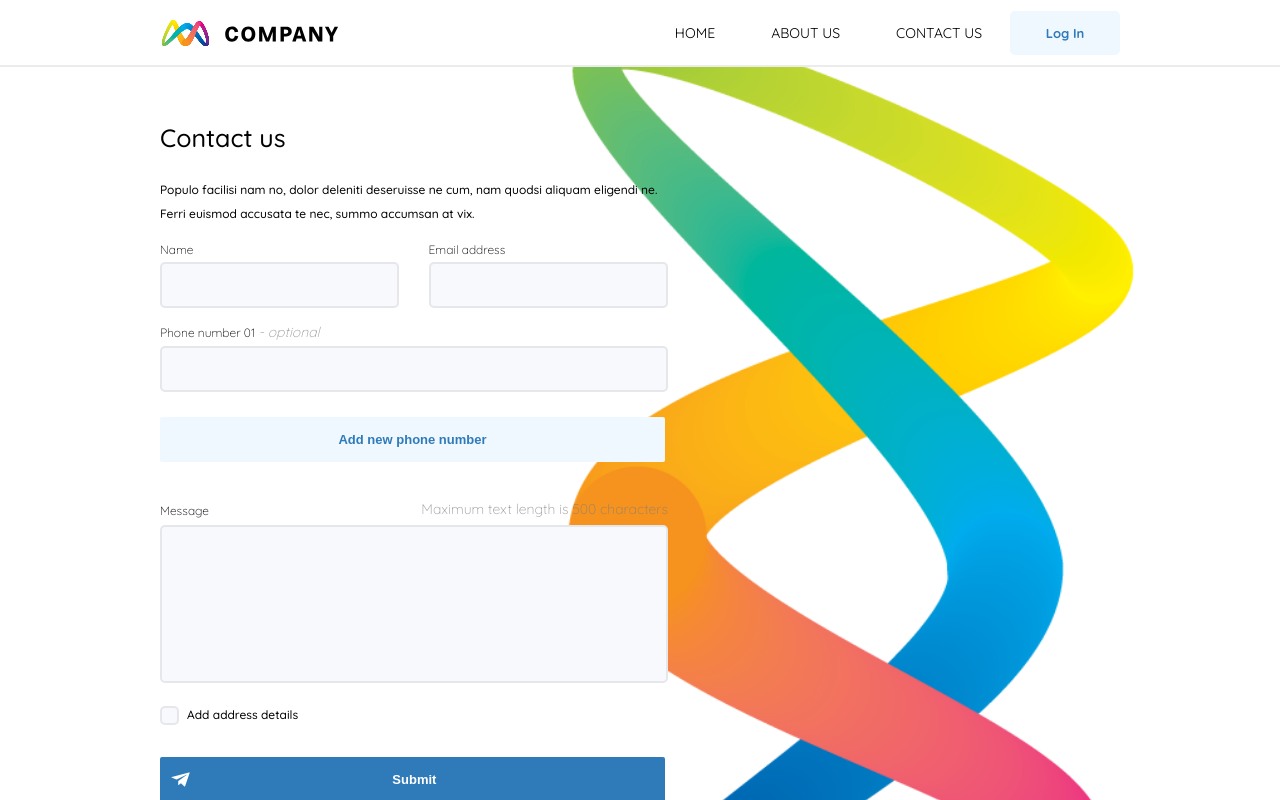
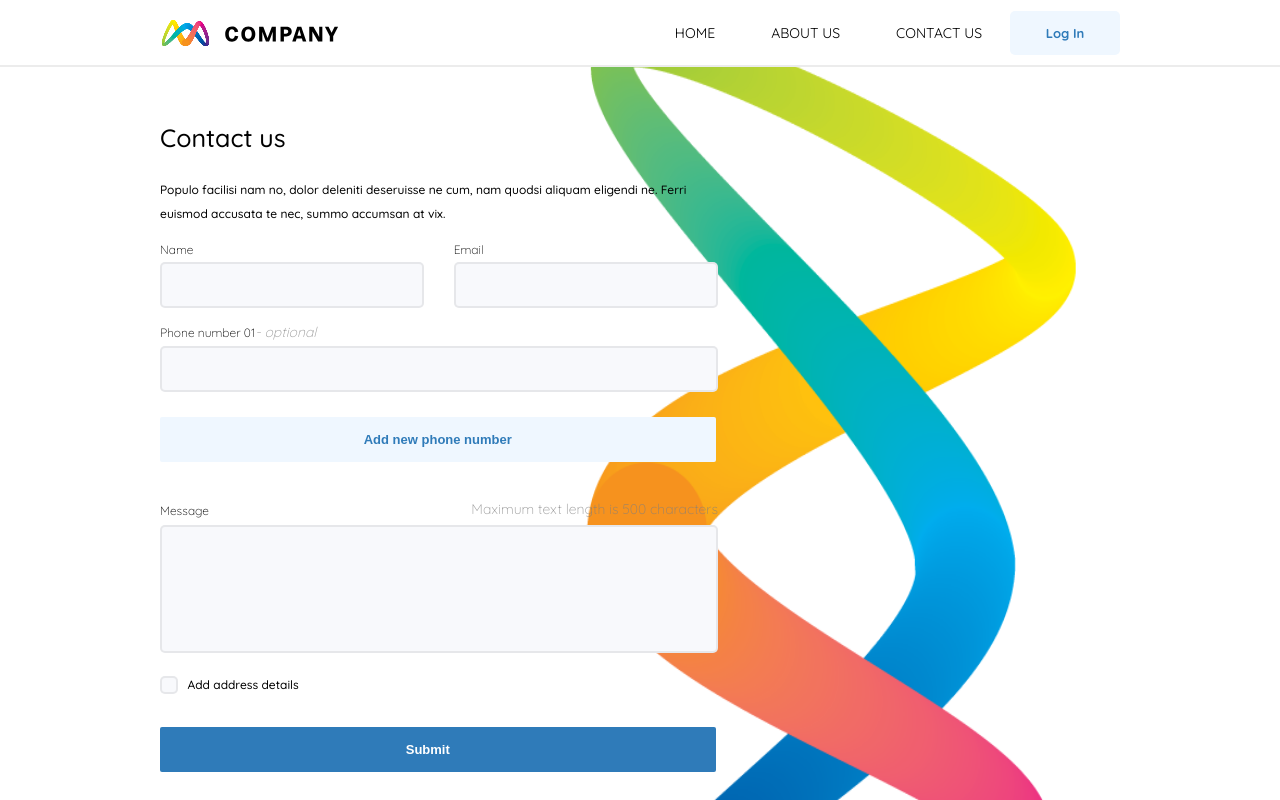
Before and after one commit to Huz1995/test, a React (Create React App) app: page /contact-us in a window 1280 px wide. Shown: the top 800 px of the page. Built offline with nearby package versions, Linux system fonts and the light colour scheme.

Commit message:
finishing form

```diff
--- /dev/null
+++ b/src/appStructure/enum.tsx
@@ -0,0 +1,5 @@
+export enum FormInputEnum {
+   Field,
+   TextArea,
+   Checkbox,
+}
--- a/src/components/Form/form.scss
+++ b/src/components/Form/form.scss
@@ -1,18 +1,6 @@
 @import "../../variables.scss";
 
-@mixin GeneralFieldStyles {
-   border-radius: 5px;
-   background-color: $formfield-color;
-   border: $headfoot-border;
-}
-
-@mixin InputFieldStyles {
-   @include GeneralFieldStyles();
-   display: block;
-   width: 100%;
-}
-
-@mixin GeneralButtonStyles {
+@mixin GeneralFormButtonStyles {
    width: 101%;
    height: 45px;
    border: none;
@@ -23,76 +11,40 @@
    border-radius: 2px;
 }
 
-.form {
+.formClosed {
    width: 550px;
+   padding-bottom: 200px;
+}
+
+.formOpen {
+   width: 550px;
+}
+
 .formRow {
    display: flex;
    width: 100%;
    justify-content: space-between;
 
-      .field {
-         height: 40px;
-         @include InputFieldStyles();
-      }
-
-      textarea {
-         resize: none;
-         @include InputFieldStyles();
-      }
-
    .fill {
       width: 80px;
    }
 
-      textarea:focus,
-      input:focus {
-         outline: none;
-      }
-
-      label {
-         width: 100%;
-         .hint {
-            text-decoration: none;
-            @include GrayedText();
-         }
-         .italic {
-            font-style: italic;
-         }
-         .messageLabel {
-            display: flex;
-            position: relative;
-            top: 10px;
-            .hint {
-               position: relative;
-               top: 8px;
-               left: 8px;
-            }
-         }
-      }
-   }
-
-   .checkboxRow {
-      margin: 10px 0 15px 0;
-      align-items: center;
-      display: flex;
-      .checkbox {
-         @include GeneralFieldStyles();
-         margin-right: 8px;
-         width: 15px;
-         height: 15px;
+   .fill2 {
+      width: 200px;
    }
 }
 
 .numButton {
    background-color: $opac-button-color;
    color: $button-color;
-      @include GeneralButtonStyles();
+   @include GeneralFormButtonStyles();
 }
 
 .submitButton {
    background-color: $button-color;
    color: white;
-      @include GeneralButtonStyles();
+   cursor: pointer;
+   @include GeneralFormButtonStyles();
 
    img {
       height: 15px;
@@ -105,4 +57,3 @@
       right: 10px;
    }
 }
-}
--- a/src/components/Form/form.tsx
+++ b/src/components/Form/form.tsx
@@ -1,50 +1,203 @@
-import React from "react";
-import Spacer from "../spacer";
+import { ChangeEvent, FormEvent, useState } from "react";
 import "./form.scss";
 import sicon from "../../assets/Icon_Submit.svg";
-import { subTitle, mainText, mainTextEmph } from "../../appStructure/constants";
+import { subTitle, mainTextEmph } from "../../appStructure/constants";
+import { FormData } from "../../appStructure/models";
+import FormInput from "../FormInput/formInput";
+import { FormInputEnum } from "../../appStructure/enum";
 
 function Form({ title, description }: { title: string; description: string }) {
+   const [formState, setFormState] = useState<FormData>({
+      name: "",
+      email: "",
+      phoneNumber: "",
+      message: "",
+      addressLine1: "",
+      addressLine2: "",
+      cityTown: "",
+      stateCounty: "",
+      postcode: "",
+      country: "",
+   });
+
+   const [checkboxState, setCheckboxState] = useState<boolean>(false);
+
+   const handleFormChange = (
+      event: ChangeEvent<HTMLInputElement | HTMLTextAreaElement>,
+      attr: keyof FormData
+   ) => {
+      event.preventDefault();
+      const newState: FormData = {
+         name: formState.name,
+         email: formState.email,
+         phoneNumber: formState.phoneNumber,
+         message: formState.message,
+         addressLine1: formState.addressLine1,
+         addressLine2: formState.addressLine2,
+         cityTown: formState.cityTown,
+         stateCounty: formState.stateCounty,
+         postcode: formState.postcode,
+         country: formState.country,
+      };
+      newState[attr] = event.target.value;
+      setFormState(newState);
+   };
+
+   const handleCheckboxChange = () => {
+      setCheckboxState(!checkboxState);
+   };
+
+   const handleSubmit = (event: FormEvent<HTMLFormElement>) => {
+      event.preventDefault();
+      const dataForApi = {
+         FullName: formState.name,
+         EmailAddress: formState.email,
+         PhoneNumber:
+            formState.phoneNumber === "" ? [] : [formState.phoneNumber],
+         message: formState.message,
+         bIncludeAddressDetails: checkboxState,
+         AddressDetails: {
+            AddressLine1: formState.addressLine1,
+            AddressLine2: formState.addressLine2,
+            CityTown: formState.cityTown,
+            StateCounty: formState.stateCounty,
+            Postcode: formState.postcode,
+            Country: formState.country,
+         },
+      };
+      const requestOptions = {
+         method: "post",
+         headers: {
+            Accept: "application/json",
+            "Content-Type": "application/json",
+         },
+         body: JSON.stringify(dataForApi),
+      };
+      fetch(
+         "https://interview-assessment.api.avamae.co.uk/api/v1/home/banner-details"
+      )
+         .then((res) => {
+            console.log(res);
+         })
+         .catch((e) => console.log(e));
+   };
+
+   const renderWhenCheckboxTicked = (): JSX.Element => {
+      if (checkboxState === true) {
          return (
-      <div className="form">
+            <>
+               <div className="formRow">
+                  <FormInput
+                     inputType={FormInputEnum.Field}
+                     handler={handleFormChange}
+                     title="Address line 1"
+                     attribute="addressLine1"
+                  ></FormInput>
+                  <div className="fill"></div>
+                  <FormInput
+                     inputType={FormInputEnum.Field}
+                     handler={handleFormChange}
+                     title="Address line 2"
+                     hint="- optional"
+                     attribute="addressLine2"
+                  ></FormInput>
+               </div>
+               <div className="formRow">
+                  <FormInput
+                     inputType={FormInputEnum.Field}
+                     handler={handleFormChange}
+                     title="City/Town"
+                     attribute="cityTown"
+                  ></FormInput>
+                  <div className="fill2"></div>
+                  <FormInput
+                     inputType={FormInputEnum.Field}
+                     handler={handleFormChange}
+                     title="State/County"
+                     attribute="stateCounty"
+                  ></FormInput>
+                  <div className="fill2"></div>
+                  <FormInput
+                     inputType={FormInputEnum.Field}
+                     handler={handleFormChange}
+                     title="Postcode"
+                     attribute="postcode"
+                  ></FormInput>
+                  <div className="fill2"></div>
+                  <FormInput
+                     inputType={FormInputEnum.Field}
+                     handler={handleFormChange}
+                     title="Country"
+                     attribute="country"
+                  ></FormInput>
+               </div>
+            </>
+         );
+      } else {
+         return <></>;
+      }
+   };
+
+   return (
+      <div className={checkboxState == false ? "formClosed" : "formOpen"}>
          <p className={subTitle}>{title}</p>
          <p className={mainTextEmph}>{description}</p>
+
+         <form onSubmit={(e) => handleSubmit(e)}>
             <div className="formRow">
-            <label className={mainText}>
-               Name
-               <input className="field" type="text" name="name" />
-            </label>
+               <FormInput
+                  inputType={FormInputEnum.Field}
+                  handler={handleFormChange}
+                  title="Name"
+                  attribute="name"
+               ></FormInput>
                <div className="fill"></div>
-            <label className={mainText}>
-               Email address
-               <input className="field" type="text" name="name" />
-            </label>
+               <FormInput
+                  inputType={FormInputEnum.Field}
+                  handler={handleFormChange}
+                  title="Email"
+                  attribute="email"
+               ></FormInput>
             </div>
+
             <div className="formRow">
-            <label className={mainText}>
-               Phone number 01 <u className="hint italic">- optional</u>
-               <input className="field" type="text" name="name" />
-            </label>
+               <FormInput
+                  inputType={FormInputEnum.Field}
+                  handler={handleFormChange}
+                  title="Phone number 01"
+                  hint="- optional"
+                  attribute="phoneNumber"
+               ></FormInput>
             </div>
+
             <button className="numButton">Add new phone number</button>
+
             <div className="formRow">
-            <label className={mainText}>
-               <div className="messageLabel">
-                  <p>Message</p>
-                  <Spacer></Spacer>
-                  <u className="hint">Maximum text length is 500 characters</u>
+               <FormInput
+                  inputType={FormInputEnum.TextArea}
+                  handler={handleFormChange}
+                  title="Message"
+                  hint="Maximum text length is 500 characters"
+                  attribute="message"
+               ></FormInput>
             </div>
-               <textarea rows={10} name="name" />
-            </label>
-         </div>
-         <div className="checkboxRow">
-            <div className="checkbox"></div>
-            <label className="mainTextEmph">Add address details</label>
-         </div>
-         <button className="submitButton">
+
+            <FormInput
+               inputType={FormInputEnum.Checkbox}
+               title="Add address details"
+               className={
+                  checkboxState === false ? "checkbox" : "checkbox active"
+               }
+               checkBoxClick={handleCheckboxChange}
+            ></FormInput>
+
+            {renderWhenCheckboxTicked()}
+
+            <button type="submit" className="submitButton">
                <img src={sicon} alt="submit"></img>
                <label>Submit</label>
             </button>
+         </form>
       </div>
    );
 }
--- /dev/null
+++ b/src/components/FormInput/formInput.scss
@@ -0,0 +1,72 @@
+@import "../../variables.scss";
+
+//mixins for form
+@mixin GeneralFieldStyles {
+   border-radius: 5px;
+   background-color: $formfield-color;
+   border: $headfoot-border;
+}
+
+@mixin InputFieldStyles {
+   @include GeneralFieldStyles();
+   display: block;
+   width: 100%;
+}
+
+input[type="text"] {
+   height: 40px;
+   @include InputFieldStyles();
+}
+
+textarea {
+   resize: none;
+   @include InputFieldStyles();
+}
+
+textarea:focus,
+input:focus {
+   outline: none;
+}
+
+label {
+   width: 100%;
+   .hint {
+      text-decoration: none;
+      @include GrayedText();
+   }
+   .italic {
+      font-style: italic;
+   }
+   .messageLabel {
+      display: flex;
+      position: relative;
+      top: 10px;
+      .hint {
+         position: relative;
+         top: 8px;
+         left: 8px;
+      }
+   }
+}
+
+.checkboxRow {
+   margin: 10px 0 15px 0;
+   align-items: center;
+   display: flex;
+
+   .checkbox {
+      height: 10px;
+      width: 10px;
+      padding: 2px;
+      margin-right: 10px;
+      @include GeneralFieldStyles();
+      cursor: pointer;
+   }
+
+   .active {
+      border-color: $button-color;
+      background-image: linear-gradient($button-color, $button-color),
+         linear-gradient($formfield-color, $formfield-color);
+      background-clip: content-box, padding-box;
+   }
+}
--- /dev/null
+++ b/src/components/FormInput/formInput.tsx
@@ -0,0 +1,72 @@
+import React, { ChangeEvent } from "react";
+import { mainText } from "../../appStructure/constants";
+import Spacer from "../spacer";
+import { FormData } from "../../appStructure/models";
+import "./formInput.scss";
+import { FormInputEnum } from "../../appStructure/enum";
+
+function FormInput({
+   inputType,
+   handler,
+   title,
+   hint,
+   attribute,
+   className,
+   checkBoxClick,
+}: {
+   inputType: FormInputEnum;
+   handler?: (
+      event: ChangeEvent<HTMLInputElement | HTMLTextAreaElement>,
+      attr: keyof FormData
+   ) => void;
+   title: string;
+   attribute?: keyof FormData;
+   hint?: string;
+   className?: string;
+   checkBoxClick?: () => void;
+}) {
+   if (inputType === FormInputEnum.TextArea) {
+      return (
+         <label className={mainText}>
+            <div className="messageLabel">
+               <p>{title}</p>
+               {hint != null ? (
+                  <>
+                     <Spacer></Spacer>
+                     <u className="hint">
+                        Maximum text length is 500 characters
+                     </u>
+                  </>
+               ) : (
+                  <></>
+               )}
+            </div>
+            <textarea
+               onChange={(e) => handler!(e, attribute!)}
+               rows={8}
+               name="name"
+            />
+         </label>
+      );
+   } else if (inputType === FormInputEnum.Field) {
+      return (
+         <label className={mainText}>
+            {title}
+            {hint != null ? <u className="hint italic">{hint}</u> : <></>}
+            <input
+               onChange={(e) => handler!(e, attribute!)}
+               type="text"
+               name="name"
+            />
+         </label>
+      );
+   }
+   return (
+      <div className="checkboxRow">
+         <div className={className} onClick={() => checkBoxClick!()}></div>
+         <label className="mainTextEmph">Add address details</label>
+      </div>
+   );
+}
+
+export default FormInput;
--- a/src/pages/ContactUs/contactUs.scss
+++ b/src/pages/ContactUs/contactUs.scss
@@ -7,14 +7,13 @@
       @include Page();
       display: flex;
 
-      .diagram {
-         img {
-            height: 125%;
-            position: relative;
-            bottom: 85px;
-            right: 100px;
-            z-index: -10;
-         }
+      img {
+         position: absolute;
+         right: 200px;
+         top: 10px;
+         z-index: -1;
+         height: 1050px;
+         width: 500px;
       }
    }
 }
--- a/src/pages/ContactUs/contactUs.tsx
+++ b/src/pages/ContactUs/contactUs.tsx
@@ -12,10 +12,7 @@ function ContactUs() {
       <div className="contactUsContainer">
          <div className="contactUs">
             <Form title="Contact us" description={description}></Form>
-            <Spacer></Spacer>
-            <div className="diagram">
-               <img src={diagram} alt="cuimg" />
-            </div>
+            <img src={diagram} alt="cuimg" />
          </div>
       </div>
    );
```
Also changed, not shown: src/appStructure/models.tsx (+7 -1 lines). Lines whose indentation alone changed are shown as unchanged.
